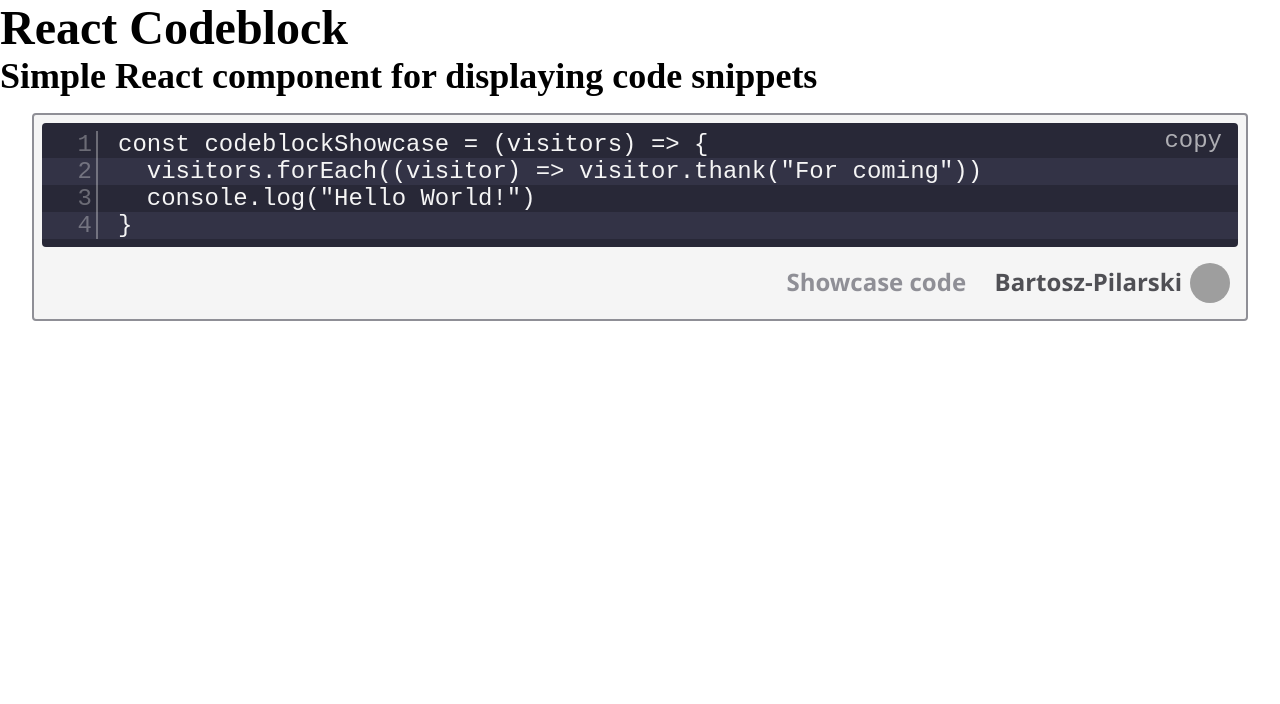
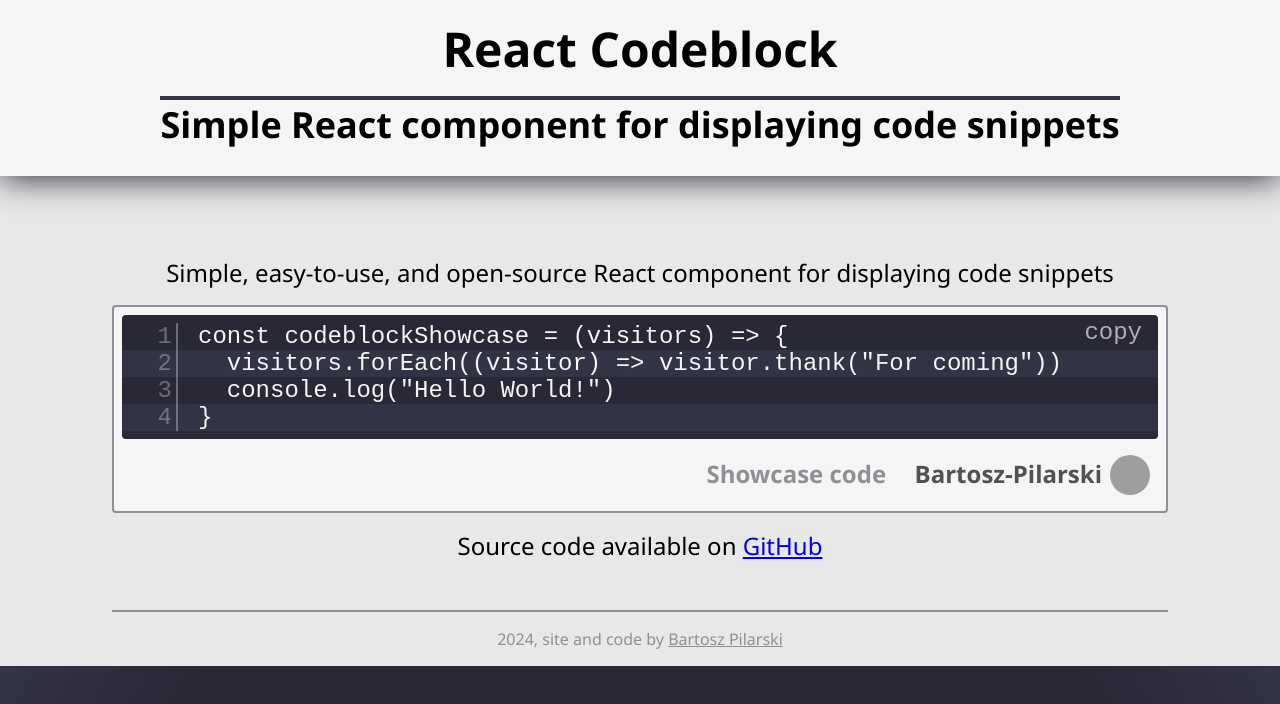
Before and after one commit to Bartosz-Pilarski/react-codeblock, a React (Vite) app: page / in a window 1280 px wide. Shown: the top 704 px of the page. Built offline with nearby package versions, Linux system fonts and the light colour scheme; grey boxes are pictures that could not be loaded.

Commit message:
Showcase website update

```diff
--- a/src/App.jsx
+++ b/src/App.jsx
@@ -1,4 +1,4 @@
-import Codeblock from "./components/Codeblock.jsx"
+import Codeblock from "./components/codeblock.jsx"
 
 const App = () => {
 
@@ -17,10 +17,19 @@ const App = () => {
   }
 
   return (
-    <div>
-      <h1>React Codeblock</h1>
-      <h2>Simple React component for displaying code snippets</h2>
-      <Codeblock code={text} overview={meta}/>
+    <div className="main-wrapper">
+      <div className="main-headers">
+        <h1>React Codeblock</h1>
+        <h2>Simple React component for displaying code snippets</h2>
+      </div>
+      <div className="main-showcase">
+        <p> Simple, easy-to-use, and open-source React component for displaying code snippets </p>
+        <Codeblock code={text} overview={meta}/>
+        <p> Source code available on <a href="https://github.com/Bartosz-Pilarski/react-codeblock" target="_blank">GitHub</a></p>
+      </div>
+      <footer>
+        2024, site and code by <a href="https://github.com/Bartosz-Pilarski" target="_blank"> Bartosz Pilarski </a>
+      </footer>
     </div>
   )
 }
--- a/src/main.jsx
+++ b/src/main.jsx
@@ -1,7 +1,7 @@
 import React from 'react'
 import ReactDOM from 'react-dom/client'
 import App from './App.jsx'
-import "./style.css"
+import "./style.scss"
 
 ReactDOM.createRoot(document.getElementById('root')).render(
   <React.StrictMode>
--- a/src/style.css
+++ /dev/null
@@ -1,3 +0,0 @@
-body {
-    font-size: 24px;
-}
--- /dev/null
+++ b/src/style.scss
@@ -0,0 +1,76 @@
+$codeblock-black: rgb(40, 40, 55);
+$codeblock-lightblack: rgb(51, 51, 70);
+$codeblock-white: whitesmoke;
+$codeblock-gray: mix($codeblock-black, $codeblock-white, 50%);
+
+body {
+    font-size: 24px;
+    font-family: 'Segoe UI', Tahoma, Geneva, Verdana, sans-serif;
+    background: rgb(40, 40, 55);
+    background: radial-gradient(circle, rgb(40, 40, 55) 75%, rgb(51, 51, 70) 100%);
+    height: 100%;
+}
+
+.main-wrapper {
+  display:flex;
+  flex-direction: column;
+  text-align: center;
+
+  width: 80rem;
+  height: 100%;
+
+  margin: 0 auto;
+
+
+  background-color: darken($codeblock-white, 5%);
+
+  .main-showcase {
+    padding: 2rem 5rem;
+  }
+
+  .main-headers {
+    margin-bottom: 3rem;
+    background-color: $codeblock-white;
+    padding: 1rem 0 2rem;
+    box-shadow: 0 0.1rem 2rem $codeblock-black;
+
+    h1, h2 {
+      margin: 0 auto;
+      width: 60rem;
+    }
+    h1 {
+      height: 5rem;
+    }
+    h2 {
+      height: 3rem;
+      border-top: 0.3rem solid $codeblock-lightblack;
+    }
+  }
+
+  footer {
+    color: $codeblock-gray;
+    font-size: 16px;
+    border-top: 0.15rem solid $codeblock-gray;
+    margin: 1rem 7rem 1rem;
+    padding: 1rem 0.5rem 0;
+
+    a {
+      color: inherit;
+    }
+  }
+
+  @media screen and (max-width: 768px) {
+    width: 100%;
+
+    .main-headers {
+      h1, h2 {
+        width: 100%;
+        padding: 1rem;
+        margin: 0;
+      }
+      h2 {
+        display: none;
+      }
+    }
+  }
+}
```
